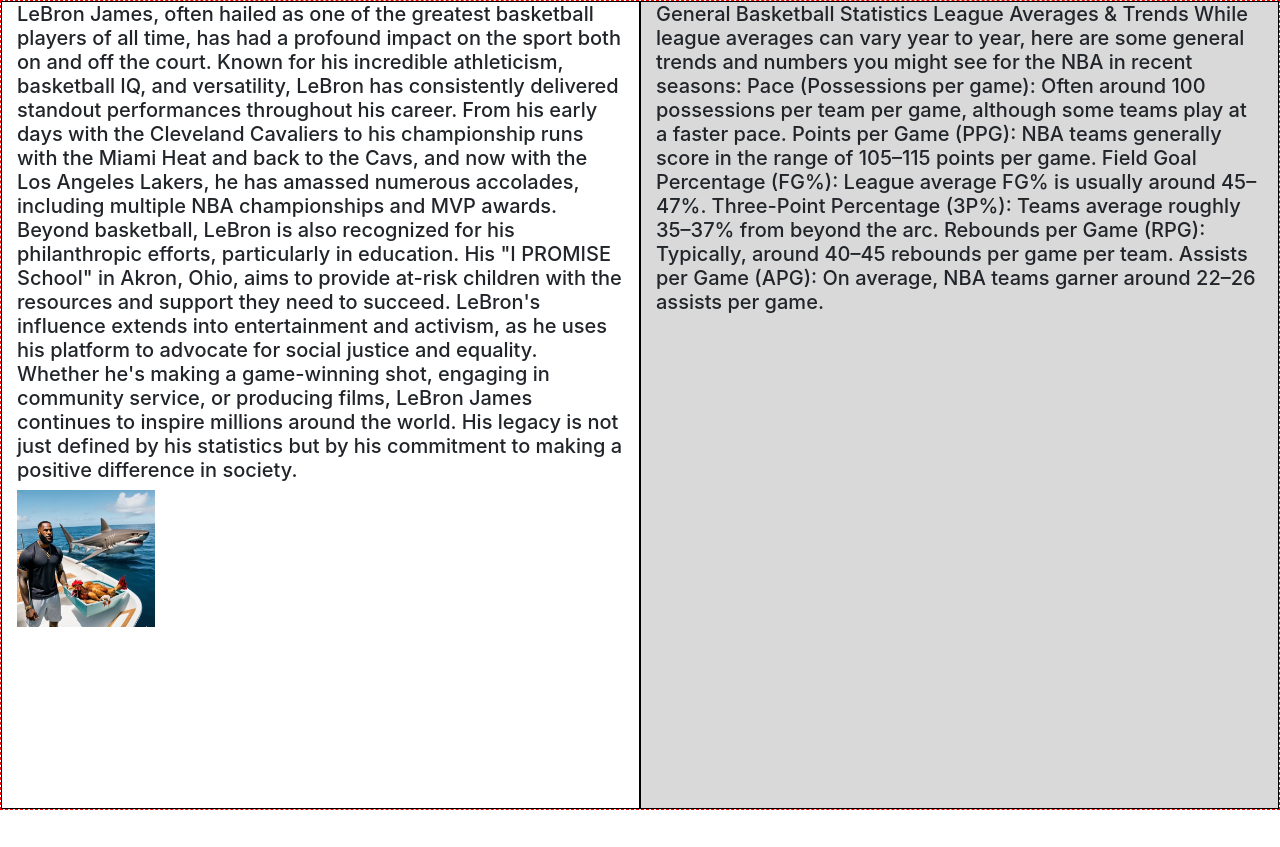
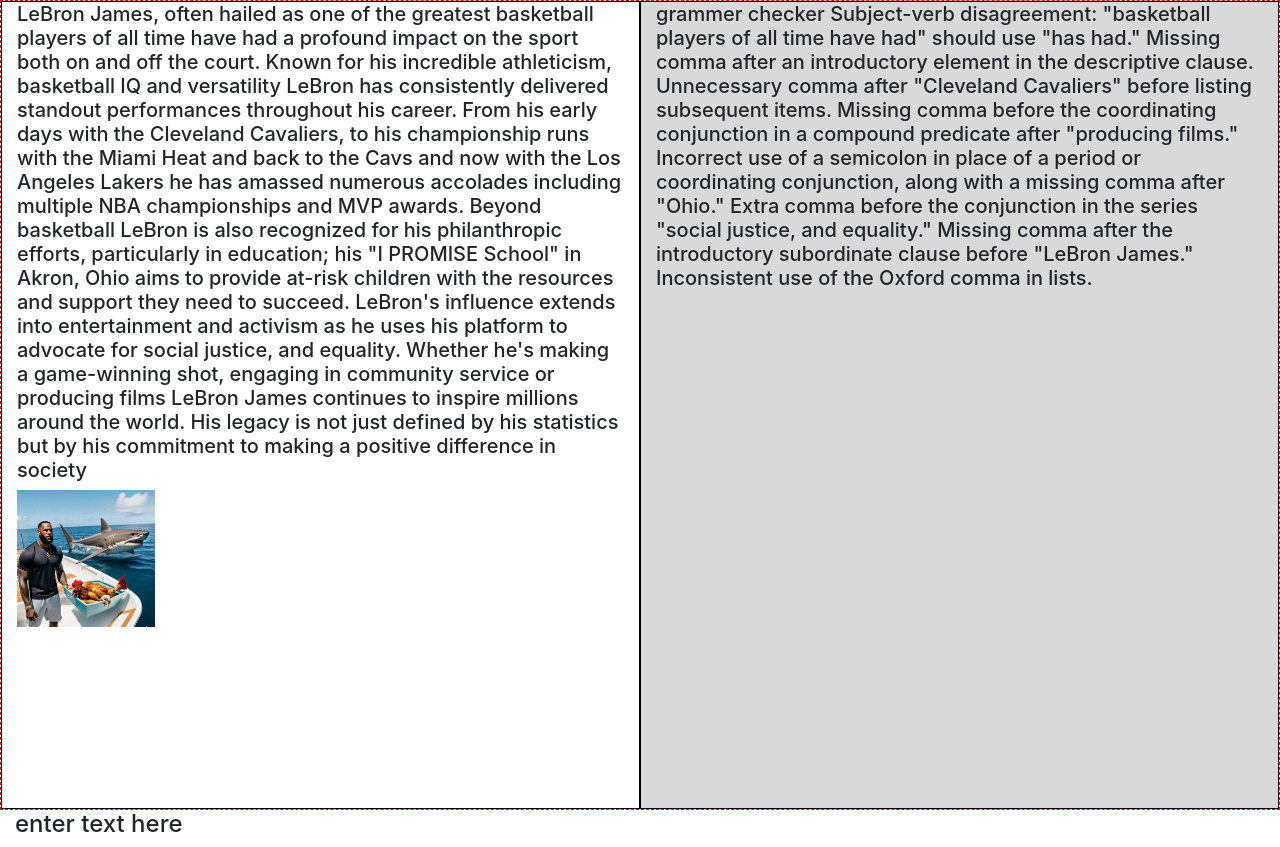
Before and after one commit to Jonsansan/project-mobile, a plain HTML site: page index.html in a window 1280 px wide. Before the commit the page ends 810 px from the top, so only its background shows below. Drawn offline with nearby package versions, Linux system fonts and the light colour scheme.

Commit message:
update 5

```diff
--- a/csss/styles.css
+++ b/csss/styles.css
@@ -33,5 +33,6 @@ div[class^="col"] {
 }
 
 .row-text {
-  background-color: bisque;
+  display: flex;
+  align-items: center; /* Align items vertically centered */
 }
--- a/index.html
+++ b/index.html
@@ -14,20 +14,22 @@
       <div class="row">
         <div class="col custom-color">
           <h5>
-            LeBron James, often hailed as one of the greatest basketball players of all time, has had a profound impact on the sport both on and off the court. Known for his incredible athleticism, basketball IQ, and versatility, LeBron has consistently delivered standout performances throughout his career. From his early days with the Cleveland Cavaliers to his championship runs with the Miami Heat and back to the Cavs, and now with the Los Angeles Lakers, he has amassed numerous accolades,
-            including multiple NBA championships and MVP awards. Beyond basketball, LeBron is also recognized for his philanthropic efforts, particularly in education. His "I PROMISE School" in Akron, Ohio, aims to provide at-risk children with the resources and support they need to succeed. LeBron's influence extends into entertainment and activism, as he uses his platform to advocate for social justice and equality. Whether he's making a game-winning shot, engaging in community service, or
-            producing films, LeBron James continues to inspire millions around the world. His legacy is not just defined by his statistics but by his commitment to making a positive difference in society.
+            LeBron James, often hailed as one of the greatest basketball players of all time have had a profound impact on the sport both on and off the court. Known for his incredible athleticism, basketball IQ and versatility LeBron has consistently delivered standout performances throughout his career. From his early days with the Cleveland Cavaliers, to his championship runs with the Miami Heat and back to the Cavs and now with the Los Angeles Lakers he has amassed numerous accolades
+            including multiple NBA championships and MVP awards. Beyond basketball LeBron is also recognized for his philanthropic efforts, particularly in education; his "I PROMISE School" in Akron, Ohio aims to provide at-risk children with the resources and support they need to succeed. LeBron's influence extends into entertainment and activism as he uses his platform to advocate for social justice, and equality. Whether he's making a game-winning shot, engaging in community service or
+            producing films LeBron James continues to inspire millions around the world. His legacy is not just defined by his statistics but by his commitment to making a positive difference in society
           </h5>
           <img src="imgs\Screenshot 2025-02-18 080451.png" alt="LeBron James" width="138" height="137" />
         </div>
         <div class="col custom-height">
           <h5>
-            General Basketball Statistics League Averages & Trends While league averages can vary year to year, here are some general trends and numbers you might see for the NBA in recent seasons: Pace (Possessions per game): Often around 100 possessions per team per game, although some teams play at a faster pace. Points per Game (PPG): NBA teams generally score in the range of 105–115 points per game. Field Goal Percentage (FG%): League average FG% is usually around 45–47%. Three-Point
-            Percentage (3P%): Teams average roughly 35–37% from beyond the arc. Rebounds per Game (RPG): Typically, around 40–45 rebounds per game per team. Assists per Game (APG): On average, NBA teams garner around 22–26 assists per game.
+            grammer checker Subject-verb disagreement: "basketball players of all time have had" should use "has had." Missing comma after an introductory element in the descriptive clause. Unnecessary comma after "Cleveland Cavaliers" before listing subsequent items. Missing comma before the coordinating conjunction in a compound predicate after "producing films." Incorrect use of a semicolon in place of a period or coordinating conjunction, along with a missing comma after "Ohio." Extra comma
+            before the conjunction in the series "social justice, and equality." Missing comma after the introductory subordinate clause before "LeBron James." Inconsistent use of the Oxford comma in lists.
           </h5>
         </div>
       </div>
-      <div class="row-text"></div>
+      <div class="row-text">
+        <h4>enter text here</h4>
+      </div>
     </div>
 
     <script src="https://cdn.jsdelivr.net/npm/bootstrap@5.3.3/dist/js/bootstrap.bundle.min.js" integrity="sha384-YvpcrYf0tY3lHB60NNkmXc5s9fDVZLESaAA55NDzOxhy9GkcIdslK1eN7N6jIeHz" crossorigin="anonymous"></script>
```
